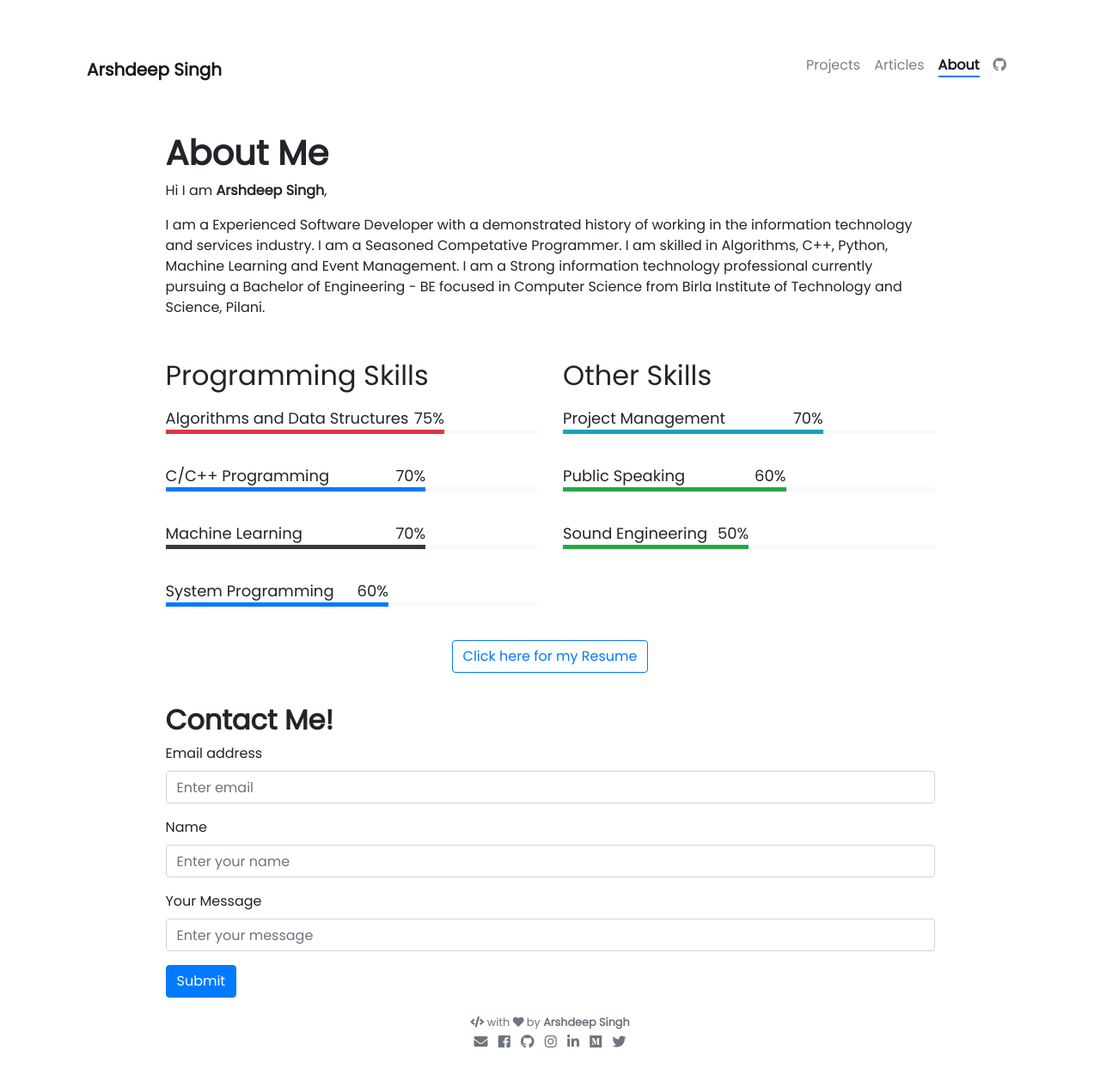
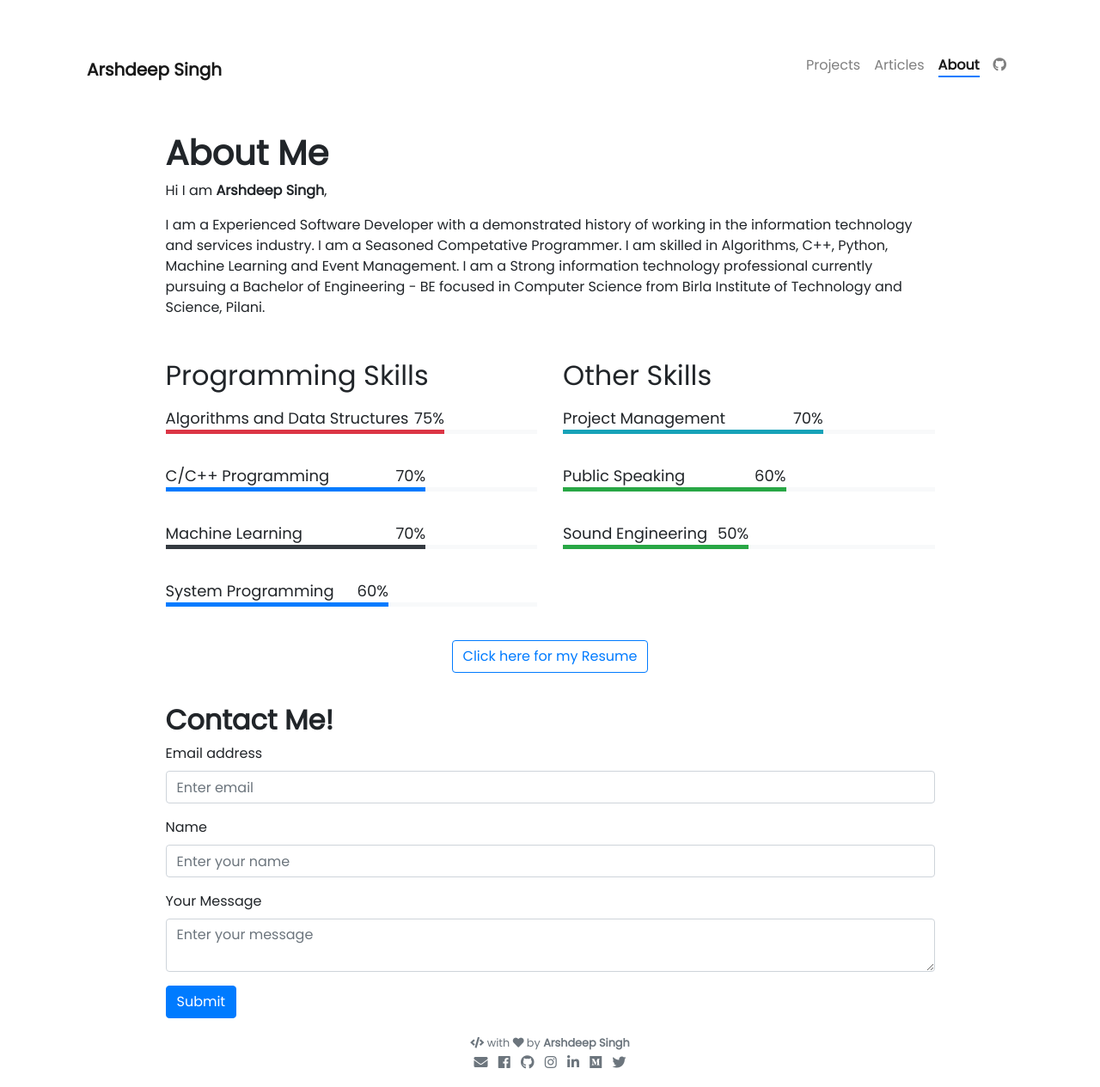
Before and after one commit to iamarshsingh/iamarshsingh.github.io, a Jekyll site: the page built from pages/about.md, in a window 1280 px wide. Shown: the whole page at 86% size. Built offline with Jekyll 4.4.1, drawn with Linux system fonts in a browser that asks for light colours; nearby versions of some CDN libraries; before the commit the page ends 1241 px from its top, so only the background shows below that.

Commit message:
Changed Message from input to textarea

```diff
--- a/pages/about.md
+++ b/pages/about.md
@@ -37,7 +37,7 @@ I am a Experienced Software Developer with a demonstrated history of working in
     </div>
     <div class="form-group">
         <label for="exampleInputMessage">Your Message</label>
-        <input type="textarea" name="message" class="form-control" id="exampleInputMessage" placeholder="Enter your message" required="required">
+        <textarea class="form-control" name="message" placeholder="Enter your message" required="required"></textarea>
     </div>
     <button type="submit" class="btn btn-primary">Submit</button>
 </form>
```
